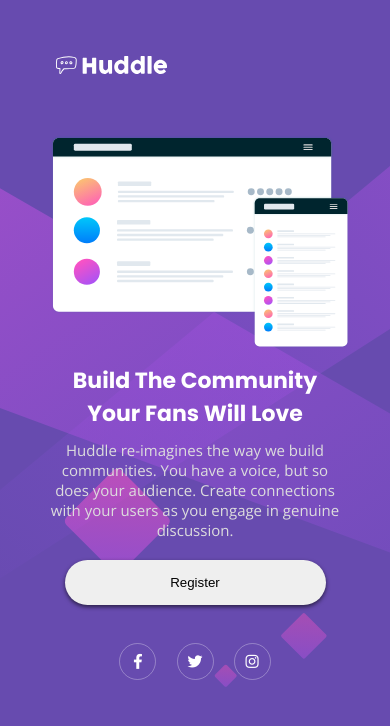
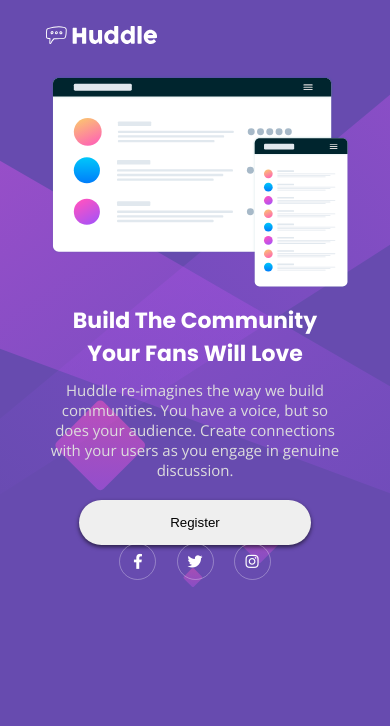
Before and after one commit to Naglaa99/simple-landing-page, a plain HTML site: page index.html in a window 390 px wide. Drawn offline with nearby package versions, Linux system fonts and the light colour scheme; a web font is replaced by a local one.

Commit message:
edit in margin

```diff
--- a/style.css
+++ b/style.css
@@ -10,13 +10,13 @@
 }
 
 .header {
-  margin: 50px;
+  margin: 20px 40px;
 }
 .header img {
   width: 200px;
 }
 .section {
-  margin: 50px;
+  margin: 20px 50px;
   display: flex;
   justify-content: space-between;
 }
@@ -102,7 +102,7 @@
     font-size: 15px;
   }
   .section .text .btn button {
-    width: 90%;
+    width: 80%;
   }
   .footer .icons {
     float: none;
@@ -117,6 +117,6 @@
     margin: 8px;
   }
   .footer {
-    margin-top: -20px;
+    margin-top: -30px;
   }
 }
```
